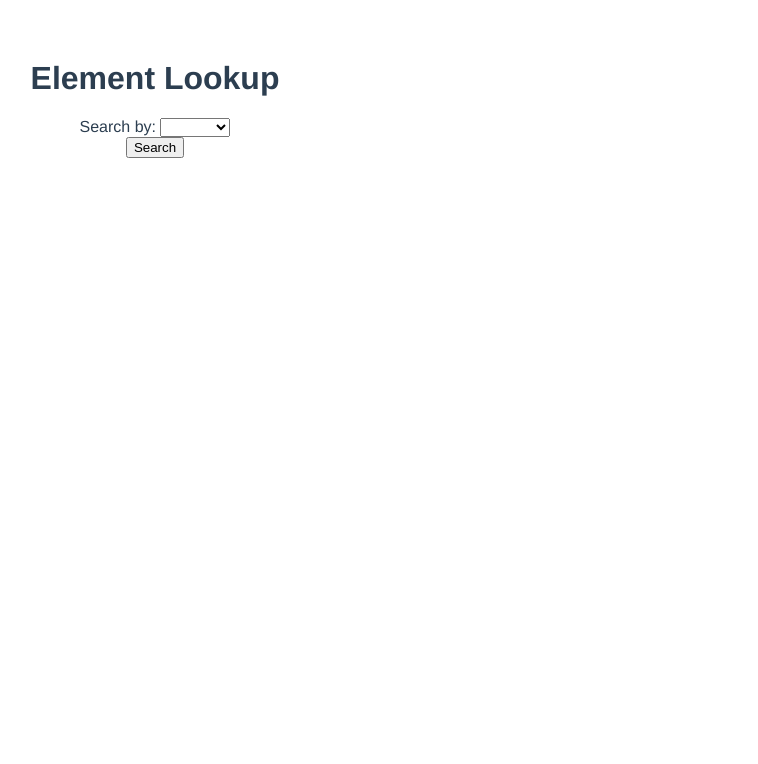
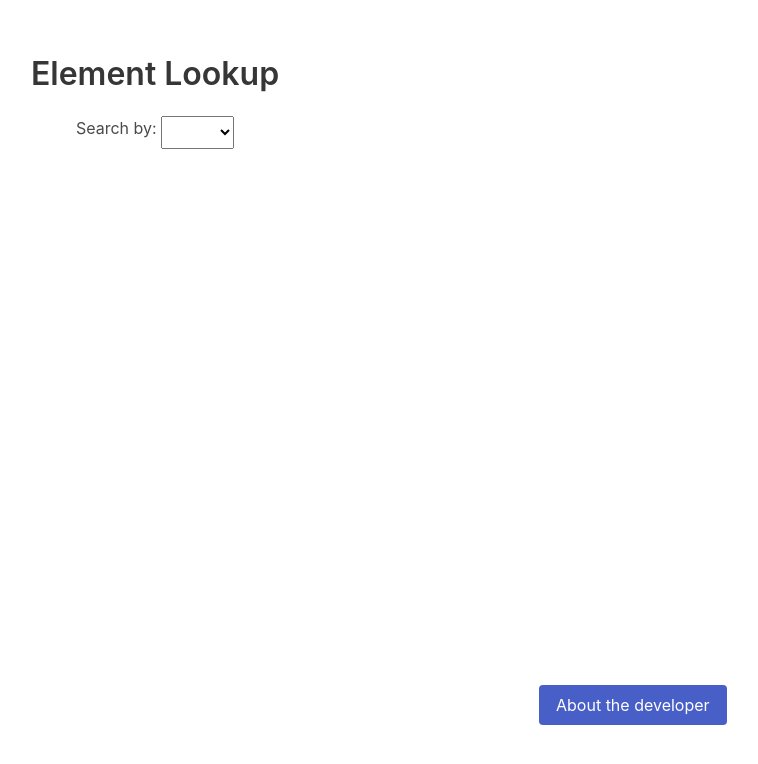
Before and after one commit to Ninja77030801/element-lookup, a Vue app: page / in a window 1280 px wide. Shown: the top 764 px of the page, without its empty margins (485-1243 px from the left). Built offline with nearby package versions, Linux system fonts and the light colour scheme.

Commit message:
Added UI and made modifications

```diff
--- a/package.json
+++ b/package.json
@@ -19,6 +19,7 @@
     "element-lookup": "element-lookup-linux-x64/element-lookup"
   },
   "dependencies": {
+    "bulma": "^0.9.4",
     "core-js": "^3.8.3",
     "fs": "^0.0.1-security",
     "node-periodic-table": "^0.0.6",
--- a/src/App.vue
+++ b/src/App.vue
@@ -1,21 +1,26 @@
 <template>
-  <h1>Element Lookup</h1>
-  Search by: <select v-model="lookupMethod">
+  <h1 style="text-align: center; margin-top: 56px;" class="title">Element Lookup</h1>
+  <p style="text-align: center;">Search by: <select v-model="lookupMethod" class="select">
     <option selected value="name">Name</option>
     <option value="symbol">Symbol</option>
     <option value="number">Number</option>
-  </select><br />
-  <input v-if="lookupMethod == 'name'" type="text" placeholder="Search by name" v-model="wantedElementInfo" @keyup.enter="LookupElement">
-  <input v-if="lookupMethod == 'symbol'" placeholder="Search by symbol" v-model="wantedElementInfo" @keyup.enter="LookupElement" type="text">
-  <input v-if="lookupMethod == 'number'" placeholder="Search by atomic number" v-model="wantedElementInfo" @keyup.enter="LookupElement" type="text">
-  <button @click="LookupElement">Search</button>
-  <div v-if="searchComplete">
-    <h1>{{ name }}</h1>
+  </select></p><br />
+  <div v-if="lookupMethod" style="text-align: center;">
+    <input style="margin-left: auto; margin-right: auto" v-if="lookupMethod == 'name'" class="input custom-width" type="text" placeholder="Search by name" v-model="wantedElementInfo" @keyup.enter="LookupElement">
+    <input style="margin-left: auto; margin-right: auto" v-if="lookupMethod == 'symbol'" class="input custom-width" placeholder="Search by symbol" v-model="wantedElementInfo" @keyup.enter="LookupElement" type="text">
+    <input style="margin-left: auto; margin-right: auto" v-if="lookupMethod == 'number'" class="input custom-width" placeholder="Search by atomic number" v-model="wantedElementInfo" @keyup.enter="LookupElement" type="text">
+    <button style="margin-right: auto;" class="button is-primary" @click="LookupElement">Search</button>
+  </div>
+  <div style="margin-top: 30px;" v-if="searchComplete" class="el-info">
+    <h1 class="title">{{ name }}</h1>
     Symbol: {{ symbol }}<br />
     Atomic number: {{ number }}<br />
     Atomic mass number: {{ mass }}<br />
     Appearance: {{ appearance || "Not given" }}<br />
     Discovered by {{ discoveredBy }}
+  </div>
+  <div style="margin-top: 40%;">
+    <a style="margin-left: 80%" href="https://ninja77030801.netlify.app" target="_blank"><button class="button is-link">About the developer</button></a>
   </div>
 </template>
 <script>
@@ -32,11 +37,12 @@ export default {
       mass: "",
       symbol: "",
       discoveredBy: "",
-      searchComplete: false
+      searchComplete: false,
     }
   },
   methods: {
     LookupElement(){
+      try {
         var wantedElement
         switch(this.lookupMethod){
           case 'name':
@@ -57,17 +63,21 @@ export default {
         this.discoveredBy = wantedElement.discovered_by
         this.searchComplete = true
       }
+      catch(error){
+        alert(error)
+      }
+    }
   }
 }
 </script>
 
 <style>
-#app {
-  font-family: Avenir, Helvetica, Arial, sans-serif;
-  -webkit-font-smoothing: antialiased;
-  -moz-osx-font-smoothing: grayscale;
+.custom-width {
+  width: 50%;
+}
+
+.el-info {
   text-align: center;
-  color: #2c3e50;
-  margin-top: 60px;
+  justify-content: center;
 }
 </style>
--- a/src/main.js
+++ b/src/main.js
@@ -1,3 +1,4 @@
+import "bulma/css/bulma.css"
 import { createApp } from 'vue'
 import App from './App.vue'
 
```
Also changed, not shown: 1 other file (tests, documents, lock files or other folders). Lines whose indentation alone changed are shown as unchanged.
